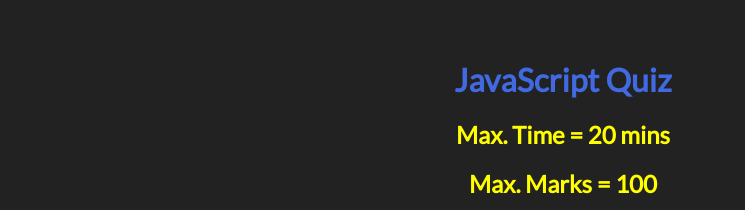
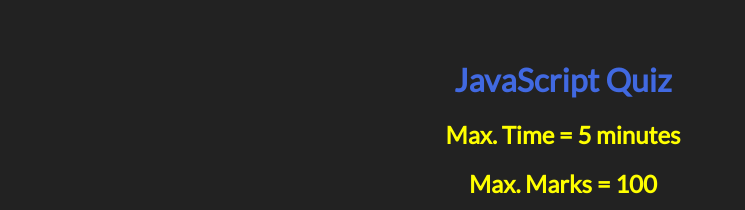
Before and after one commit to TheFarazAhmed/Quizz-App, a plain HTML site: page index2.html in a window 1280 px wide. Shown: the top 210 px of the page, without its empty margins (77-822 px from the left). Drawn offline with Linux system fonts and the light colour scheme.

Commit message:
Update index2.html

```diff
--- a/index2.html
+++ b/index2.html
@@ -10,7 +10,7 @@
 <body id="bodyimg">
     <div style="text-align:center;">
         <h1 style="font-weight:bolder; color:royalblue">JavaScript Quiz </h1>
-        <h2>Max. Time = 20 mins</h2>
+        <h2>Max. Time = 5 minutes</h2>
         <h2>Max. Marks = 100</h2>
         <h3 style="color:tomato;">Total number of Questions = 20 <br> Passing Percentage = 60 %</h3>
         <a href="quiz.html"> <button id="startquiz"> Start Quiz </button> </a>
```
